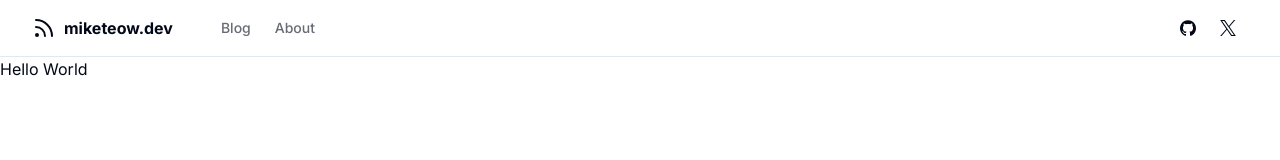
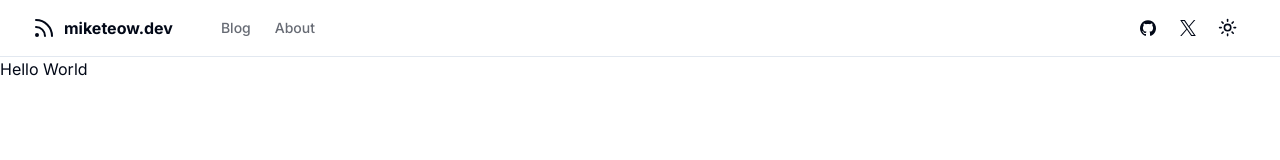
Before and after one commit to miketeow/markdown-blog, a Next.js app: page / in a window 1280 px wide. Shown: the top 160 px of the page. Built offline with nearby package versions, Linux system fonts and the light colour scheme.

Commit message:
dark mode

```diff
--- a/app/layout.tsx
+++ b/app/layout.tsx
@@ -3,6 +3,7 @@ import { Inter } from "next/font/google";
 import "./globals.css";
 import { cn } from "@/lib/utils";
 import SiteHeader from "@/components/site-header";
+import ThemeProvider from "@/components/theme-provider";
 
 const inter = Inter({ subsets: ["latin"], variable: "--font-inter" });
 
@@ -24,10 +25,12 @@ export default function RootLayout({
           inter.variable
         )}
       >
-        <div className="relative flex min-h-dvh flex-col bg-background">
-          <SiteHeader />
-          <main className="flex-1">{children}</main>
-        </div>
+        <ThemeProvider>
+          <div className="relative flex min-h-dvh flex-col bg-background">
+            <SiteHeader />
+            <main className="flex-1">{children}</main>
+          </div>
+        </ThemeProvider>
       </body>
     </html>
   );
--- a/components/site-header.tsx
+++ b/components/site-header.tsx
@@ -6,6 +6,7 @@ import { buttonVariants } from "./ui/button";
 import { Icons } from "./icon";
 import MainNav from "./main-nav";
 import MobileNav from "./mobile-nav";
+import ThemeToggle from "./theme-toggle";
 
 const SiteHeader = () => {
   return (
@@ -44,6 +45,7 @@ const SiteHeader = () => {
                 <span className="sr-only">Twitter</span>
               </div>
             </Link>
+            <ThemeToggle />
             <MobileNav />
           </nav>
         </div>
--- /dev/null
+++ b/components/theme-provider.tsx
@@ -0,0 +1,17 @@
+"use client";
+import React from "react";
+import { ThemeProvider as NextThemeProvider } from "next-themes";
+const ThemeProvider = ({ children }: { children: React.ReactNode }) => {
+  return (
+    <NextThemeProvider
+      attribute="class"
+      defaultTheme="system"
+      enableSystem
+      disableTransitionOnChange
+    >
+      {children}
+    </NextThemeProvider>
+  );
+};
+
+export default ThemeProvider;
--- /dev/null
+++ b/components/theme-toggle.tsx
@@ -0,0 +1,40 @@
+"use client";
+
+import { useTheme } from "next-themes";
+import React from "react";
+import {
+  DropdownMenu,
+  DropdownMenuContent,
+  DropdownMenuItem,
+  DropdownMenuTrigger,
+} from "./ui/dropdown-menu";
+import { Button } from "./ui/button";
+import { Moon, Sun } from "lucide-react";
+
+const ThemeToggle = () => {
+  const { setTheme } = useTheme();
+  return (
+    <DropdownMenu>
+      <DropdownMenuTrigger asChild>
+        <Button variant="ghost" className="w-10 px-0">
+          <Sun className="h-[1.2rem] w-[1.2rem] rotate-0 scale-100 transition-all dark:-rotate-90 dark:scale-0" />
+          <Moon className="absolute h-[1.2rem] w-[1.2rem] rotate-90 scale-0 transition-all dark:rotate-0 dark:scale-100" />
+          <span className="sr-only">Toggle theme</span>
+        </Button>
+      </DropdownMenuTrigger>
+      <DropdownMenuContent align="end">
+        <DropdownMenuItem onClick={() => setTheme("light")}>
+          Light
+        </DropdownMenuItem>
+        <DropdownMenuItem onClick={() => setTheme("dark")}>
+          Dark
+        </DropdownMenuItem>
+        <DropdownMenuItem onClick={() => setTheme("system")}>
+          System
+        </DropdownMenuItem>
+      </DropdownMenuContent>
+    </DropdownMenu>
+  );
+};
+
+export default ThemeToggle;
--- a/package.json
+++ b/package.json
@@ -17,6 +17,7 @@
     "clsx": "^2.1.1",
     "lucide-react": "^0.408.0",
     "next": "14.2.5",
+    "next-themes": "^0.3.0",
     "react": "^18",
     "react-dom": "^18",
     "tailwind-merge": "^2.4.0",
```
Also changed, not shown: 1 other file (tests, documents, lock files or other folders).
